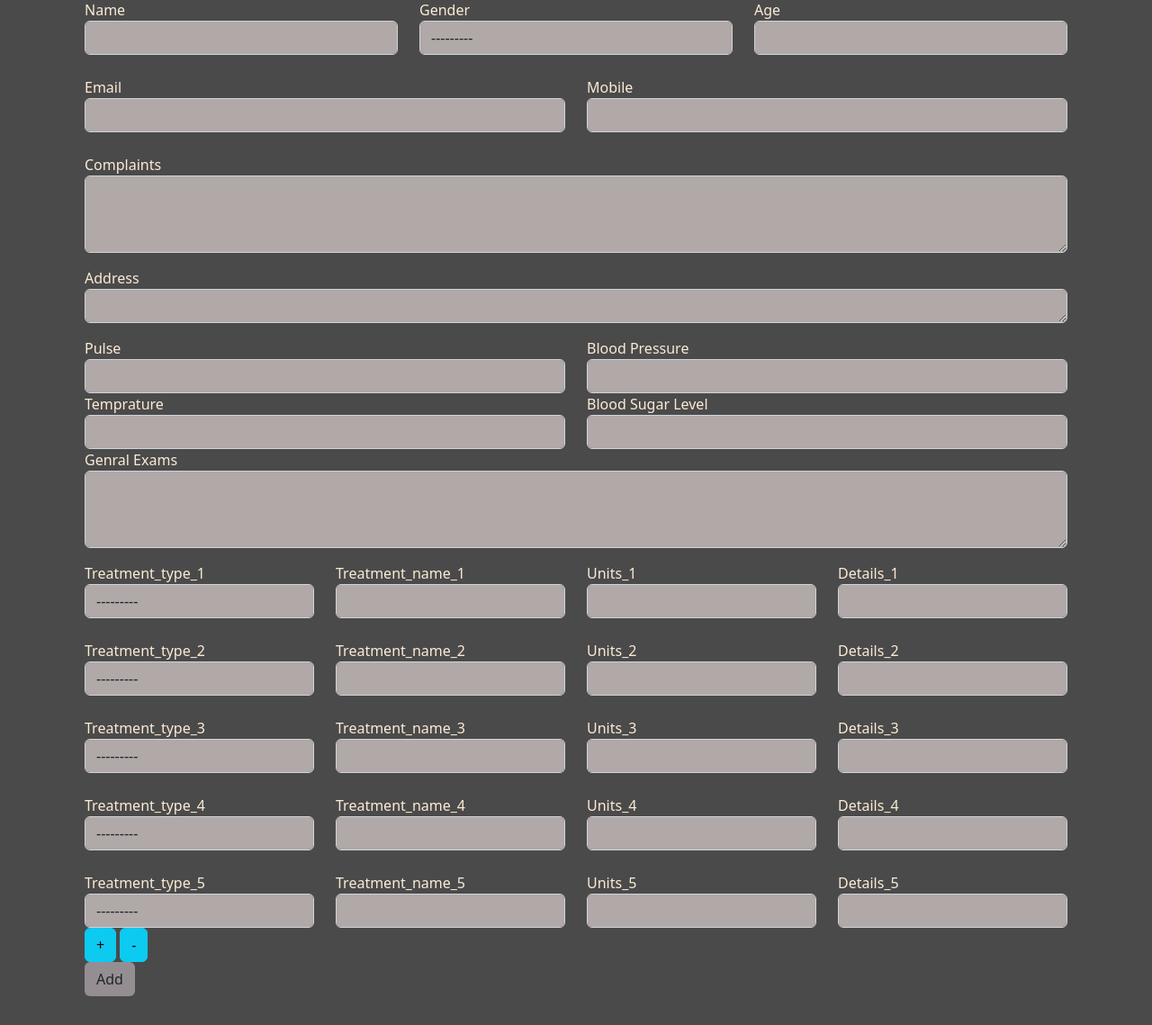
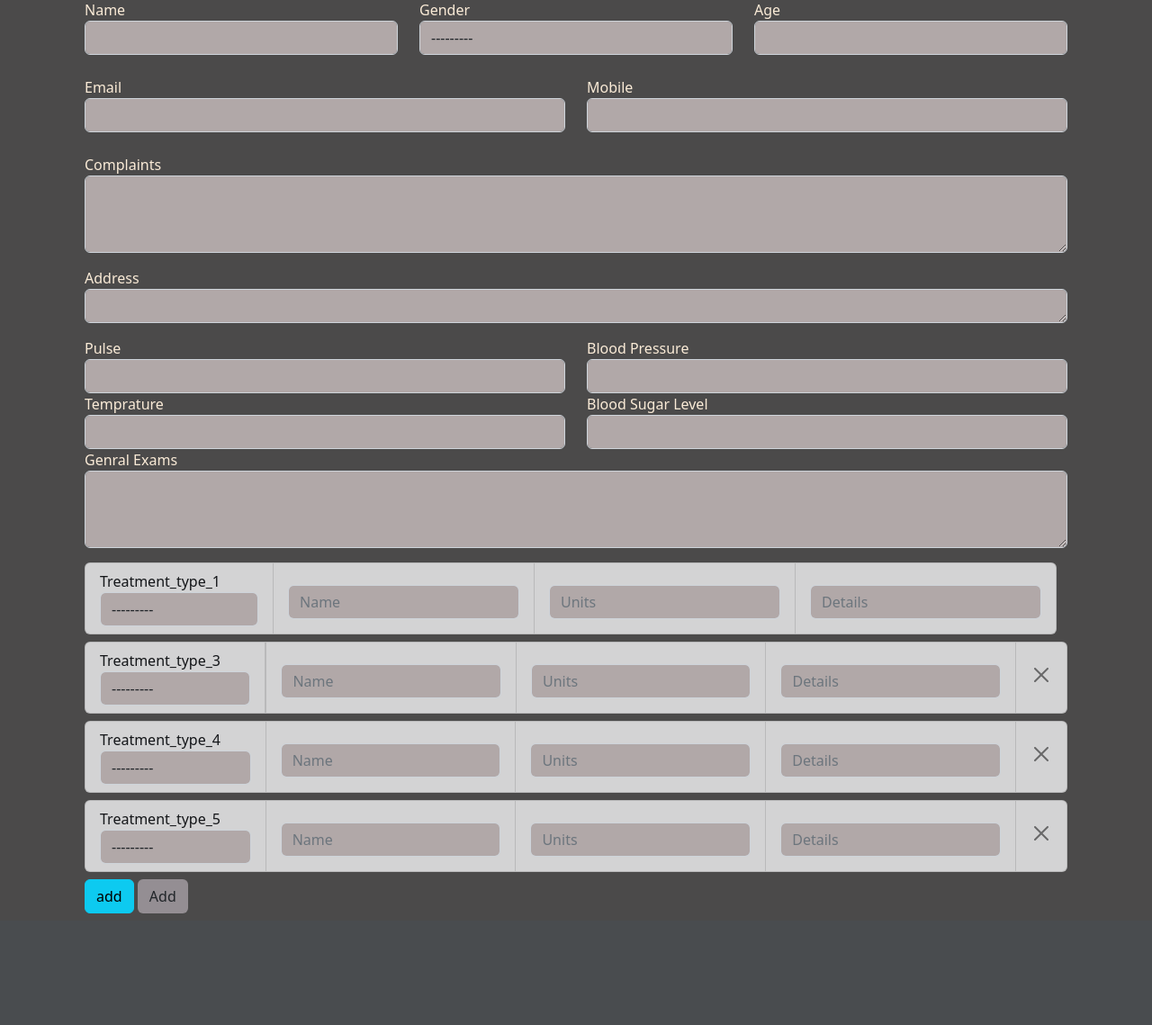
Before and after one commit to SumitDB/Hospital_website, a Django app: page /profile/ in a window 1280 px wide. Shown: the part 265-1404 px from the top of the page at 90% size. After the commit the page ends 1280 px from the top, so only its background shows below. Run offline with Django 4.2, Linux system fonts and the light colour scheme; a user stored in the database is signed in; some libraries are stand-ins or nearby versions.

Commit message:
javascript

```diff
--- a/reg/forms.py
+++ b/reg/forms.py
@@ -49,23 +49,23 @@ class CustomerReg(forms.ModelForm):
             'blood_suger_level': forms.TextInput(attrs={'class':'form-control'}),
             'genral_exams': forms.Textarea(attrs={'class':'form-control',"rows":3, "cols":5}),
             'treatment_type_1': forms.Select(attrs={'class':'form-control'}),
-            'treatment_name_1': forms.TextInput(attrs={'class':'form-control'}),
-            'units_1': forms.TextInput(attrs={'class':'form-control'}),
-            'details_1': forms.TextInput(attrs={'class':'form-control'}),
+            'treatment_name_1': forms.TextInput(attrs={'class':'form-control','placeholder':'Name'}),
+            'units_1': forms.TextInput(attrs={'class':'form-control','placeholder':'Units'}),
+            'details_1': forms.TextInput(attrs={'class':'form-control','placeholder':'Details'}),
             'treatment_type_2': forms.Select(attrs={'class':'form-control'}),
-            'treatment_name_2': forms.TextInput(attrs={'class':'form-control'}),
-            'units_2': forms.TextInput(attrs={'class':'form-control'}),
-            'details_2': forms.TextInput(attrs={'class':'form-control'}),
+            'treatment_name_2': forms.TextInput(attrs={'class':'form-control','placeholder':'Name'}),
+            'units_2': forms.TextInput(attrs={'class':'form-control','placeholder':'Units'}),
+            'details_2': forms.TextInput(attrs={'class':'form-control','placeholder':'Details'}),
             'treatment_type_3': forms.Select(attrs={'class':'form-control'}),
-            'treatment_name_3': forms.TextInput(attrs={'class':'form-control'}),
-            'units_3': forms.TextInput(attrs={'class':'form-control'}),
-            'details_3': forms.TextInput(attrs={'class':'form-control'}),
+            'treatment_name_3': forms.TextInput(attrs={'class':'form-control','placeholder':'Name'}),
+            'units_3': forms.TextInput(attrs={'class':'form-control','placeholder':'Units'}),
+            'details_3': forms.TextInput(attrs={'class':'form-control','placeholder':'Details'}),
             'treatment_type_4': forms.Select(attrs={'class':'form-control'}),
-            'treatment_name_4': forms.TextInput(attrs={'class':'form-control'}),
-            'units_4': forms.TextInput(attrs={'class':'form-control'}),
-            'details_4': forms.TextInput(attrs={'class':'form-control'}),
+            'treatment_name_4': forms.TextInput(attrs={'class':'form-control','placeholder':'Name'}),
+            'units_4': forms.TextInput(attrs={'class':'form-control','placeholder':'Units'}),
+            'details_4': forms.TextInput(attrs={'class':'form-control','placeholder':'Details'}),
             'treatment_type_5': forms.Select(attrs={'class':'form-control'}),
-            'treatment_name_5': forms.TextInput(attrs={'class':'form-control'}),
-            'units_5': forms.TextInput(attrs={'class':'form-control'}),
-            'details_5': forms.TextInput(attrs={'class':'form-control'}),
+            'treatment_name_5': forms.TextInput(attrs={'class':'form-control','placeholder':'Name'}),
+            'units_5': forms.TextInput(attrs={'class':'form-control','placeholder':'Units'}),
+            'details_5': forms.TextInput(attrs={'class':'form-control','placeholder':'Details'}),
             }
--- a/reg/static/reg/css/style.css
+++ b/reg/static/reg/css/style.css
@@ -45,6 +45,8 @@ body{
 .btn-text-right{
 	text-align: right;}
 
+
+
 #inline1{display: inline-block;}
 #inline2{display: inline-block;}
 #inline3{display: inline-block;}
--- a/reg/templates/reg/profile.html
+++ b/reg/templates/reg/profile.html
@@ -53,52 +53,65 @@
                         </div>
                         <p>Genral Exams {{formm.genral_exams}}</p>
                     </div>
-                    <div>
+                    <div class="treatmentListN" id="treatmentList">
+                        <ul class="list-group list-group-horizontal pb-2" id="treatment1">
+                            <li class="list-group-item list-group-item-dark">Treatment_type_1 {{formm.treatment_type_1}}
+                            </li>
+                            <li class="list-group-item list-group-item-dark pt-4">
+                                {{formm.treatment_name_1}}</li>
+                            <li class="list-group-item list-group-item-dark pt-4">
+                                {{formm.units_1}}</li>
+                            <li class="list-group-item list-group-item-dark pt-4">
+                                {{formm.details_1}}</li>
+                        </ul>
 
-                        <div class="row" id="treatment1">
-                            <div class="col-md-3">Treatment_type_1 {{formm.treatment_type_1}}</div>
-                            <div class="col-md-3">Treatment_name_1 {{formm.treatment_name_1}}</div>
-                            <div class="col-md-3">Units_1 {{formm.units_1}}</div>
-                            <div class="col-md-3">Details_1 {{formm.details_1}}</div>
-                        </div>
-                        <br>
-                        <div class="row" id="treatment2">
-                            <div class="col-md-3">Treatment_type_2 {{formm.treatment_type_2}}</div>
-                            <div class="col-md-3">Treatment_name_2 {{formm.treatment_name_2}}</div>
-                            <div class="col-md-3">Units_2 {{formm.units_2}}</div>
-                            <div class="col-md-3">Details_2 {{formm.details_2}}</div>
-
-                        </div>
-                        <br>
-                        <div class="row" id="treatment3">
-                            <div class="col-md-3">Treatment_type_3 {{formm.treatment_type_3}}</div>
-                            <div class="col-md-3">Treatment_name_3 {{formm.treatment_name_3}}</div>
-                            <div class="col-md-3">Units_3 {{formm.units_3}}</div>
-                            <div class="col-md-3">Details_3 {{formm.details_3}}</div>
-                        </div>
-                        <br>
-                        <div class="row" id="treatment4">
-                            <div class="col-md-3">Treatment_type_4 {{formm.treatment_type_4}}</div>
-                            <div class="col-md-3">Treatment_name_4 {{formm.treatment_name_4}}</div>
-                            <div class="col-md-3">Units_4 {{formm.units_4}}</div>
-                            <div class="col-md-3">Details_4 {{formm.details_4}}</div>
-                        </div>
-                        <br>
-                        <div class="row" id="treatment5">
-                            <div class="col-md-3">Treatment_type_5 {{formm.treatment_type_5}}</div>
-                            <div class="col-md-3">Treatment_name_5 {{formm.treatment_name_5}}</div>
-                            <div class="col-md-3">Units_5 {{formm.units_5}}</div>
-                            <div class="col-md-3">Details_5 {{formm.details_5}}</div>
-                        </div>
-
-
+                        <ul class="list-group list-group-horizontal pb-2  " id="treatment3">
+                            <li class="list-group-item list-group-item-dark">Treatment_type_3 {{formm.treatment_type_3}}
+                            <li>
+                            <li class="list-group-item list-group-item-dark pt-4" >
+                                {{formm.treatment_name_3}}
+                            </li>
+                            <li class="list-group-item list-group-item-dark pt-4" >
+                                {{formm.units_3}}</li>
+                            <li class="list-group-item list-group-item-dark pt-4" >
+                                {{formm.details_3}}</li>
+                            <li class="list-group-item list-group-item-dark pt-4" >
+                                <button type="button" class="btn-close" aria-label="Close"></button>
+                            </li>
+                        </ul>
+                        <ul class="list-group list-group-horizontal pb-2 " id="treatment4">
+                            <li class="list-group-item list-group-item-dark">Treatment_type_4 {{formm.treatment_type_4}}
+                            </li>
+                            <li class="list-group-item list-group-item-dark pt-4">
+                                {{formm.treatment_name_4}}
+                            </li>
+                            <li class="list-group-item list-group-item-dark pt-4 ">
+                                {{formm.units_4}}</li>
+                            <li class=" list-group-item list-group-item-dark pt-4">
+                                {{formm.details_4}}</li>
+                            <li class="list-group-item list-group-item-dark pt-4">
+                                <button type="button" class="btn-close" aria-label="Close"></button>
+                            </li>
+                        </ul>
+                        <ul class="list-group list-group-horizontal pb-2 " id="treatment5">
+                            <li class="list-group-item list-group-item-dark ">Treatment_type_5 {{formm.treatment_type_5}}
+                            </li>
+                            <li class="list-group-item list-group-item-dark pt-4">
+                                {{formm.treatment_name_5}}
+                            </li>
+                            <li class="list-group-item list-group-item-dark pt-4" >{{formm.units_5}}
+                            </li>
+                            <li class="list-group-item list-group-item-dark pt-4">
+                                {{formm.details_5}}</li>
+                            <li class="list-group-item list-group-item-dark pt-4">
+                                <button type="button" class="btn-close" aria-label="Close"></button>
+                            </li>
+                        </ul>
                     </div>
 
-                    <button type="button" class=" btn btn-info " id="add_more">+</button> <button type="button"
-                        class=" btn btn-info " id="add_more">-</button><br>
+                    <button type="button" onclick="add_div()" class="btn btn-info p-6 ">add</button>
 
                     <input type="submit" class="btn tablecolor2" value="Add">
-                    <br> <br>
                     <h6 class="lead text-center">
                         {% if messages %}
                         {% for message in messages %}
@@ -113,6 +126,63 @@
         </div>
     </div>
 </div>
+<script>
+    function add_div() {
+        let list = [...document.getElementsByClassName("treatmentListN")];
+        list.forEach(element => {});
+
+        let listView1 = document.createElement("ul");
+        let listViewItem1 = document.createElement('li');
+        let listViewItem2 = document.createElement('li');
+        let listViewItem3 = document.createElement('li');
+        let listViewItem4 = document.createElement('li');
+        let listViewItem5 = document.createElement('li');
+        let listViewItem6 = document.createElement('button');
+
+        let tempHtml1 = `{{formm.treatment_type_2}}`;
+        let divT1 = document.createElement("div");
+        let textT1 = divT1.innerHTML = tempHtml1;
+
+        let tempHtml2 = '{{formm.treatment_name_2}}';
+        let divT2 = document.createElement("div");
+        let textT2 = divT2.innerHTML = tempHtml2;
+
+        let tempHtml3 = '{{formm.units_2}}';
+        let divT3 = document.createElement("div");
+        let textT3 = divT3.innerHTML = tempHtml3;
+
+        let tempHtml4 = '{{formm.details_2}}';
+        let divT4 = document.createElement("div");
+        let textT4 = divT4.innerHTML = tempHtml4;
+
+        listView1.id = "treatment" + list.length + 1;
+        listView1.className = "list-group list-group-horizontal ";
+
+        listViewItem1.appendChild(document.createTextNode("Treatment_type_2"));
+        listViewItem1.append(divT1);
+        listViewItem1.className = "list-group-item list-group-item-dark ";
+
+        listViewItem2.append(divT2);
+        listViewItem2.className = "list-group-item list-group-item-dark pt-4";
+
+        listViewItem3.append(divT3);
+        listViewItem3.className = "list-group-item list-group-item-dark pt-4";
+
+        listViewItem4.append(divT4);
+        listViewItem4.className = "list-group-item list-group-item-dark pt-4";
+        listViewItem5.className = "list-group-item list-group-item-dark pt-4";
+        listViewItem6.className = "btn-close pt-4";
+
+        listView1.appendChild(listViewItem1);
+        listView1.appendChild(listViewItem2);
+        listView1.appendChild(listViewItem3);
+        listView1.appendChild(listViewItem4);
+        listView1.appendChild(listViewItem5);
+        listViewItem5.appendChild(listViewItem6);
+        document.getElementById("treatmentList").append(listView1)
+    }
+
+</script>
 
 
 {% endblock content %}
```
